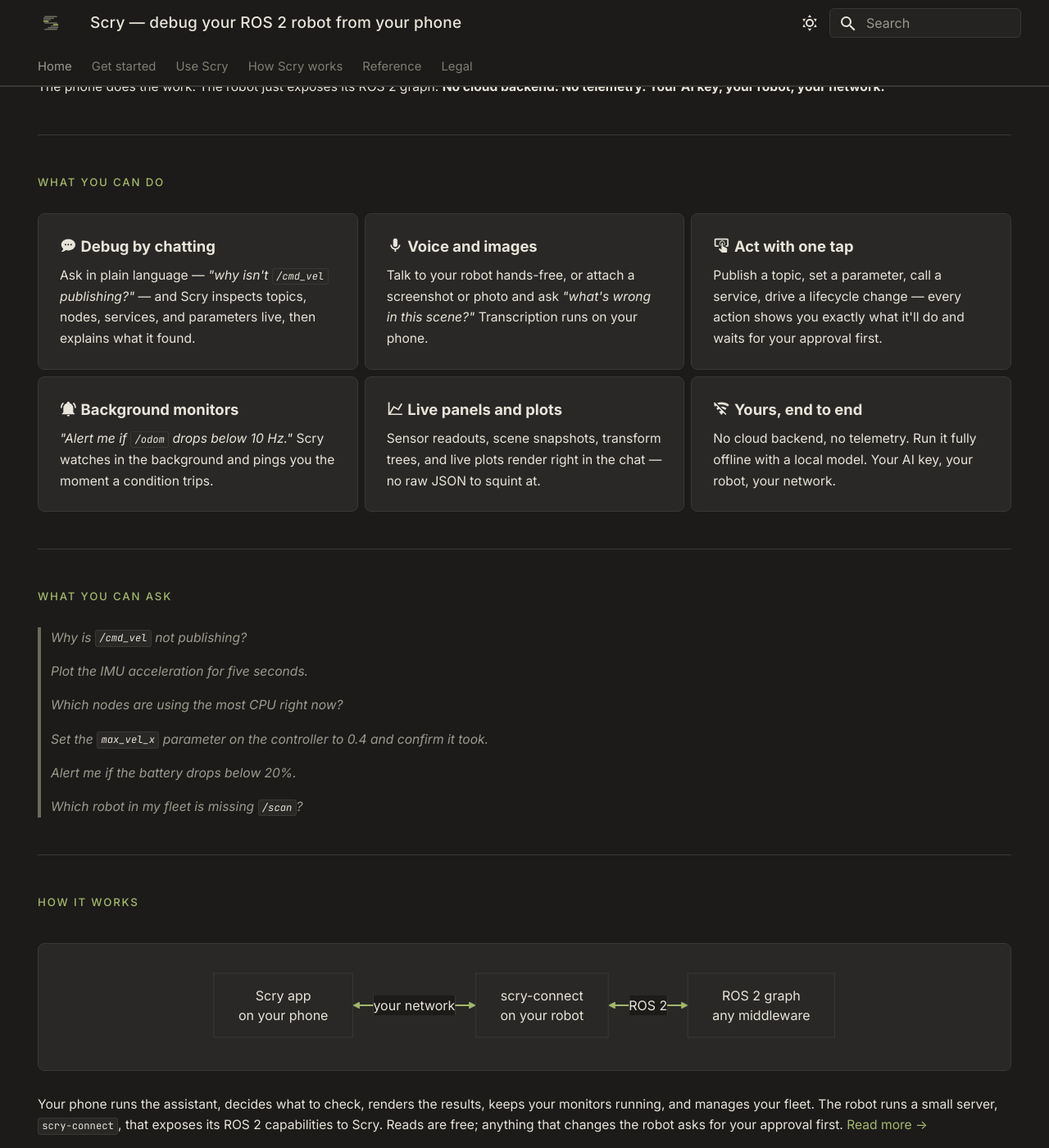
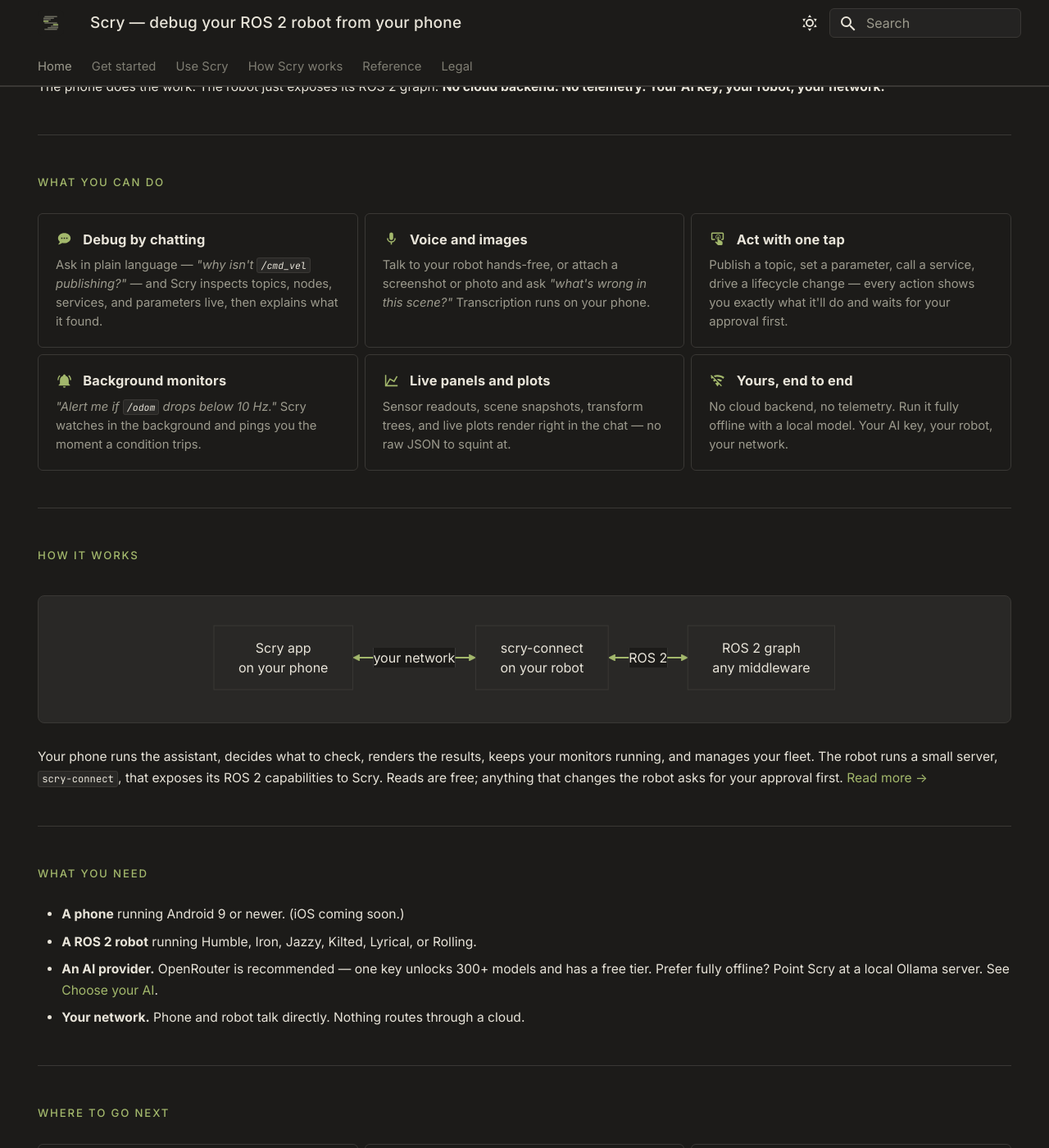
Before and after one commit to phaneron-robotics/scry, an MkDocs documentation site: the page built from docs/index.md, in a window 1280 px wide and 1400 px high, scrolled down 705 px. Shown: the whole window at 82% size. Built offline with MkDocs 1.6.1 and Material for MkDocs 9.7.7, drawn with Linux system fonts in a browser that asks for light colours.

Commit message:
docs: restyle home cards, move example prompts to First session (#9)
Tighter, more technical home feature cards; example prompts moved into the First session guide.

```diff
--- a/docs/index.md
+++ b/docs/index.md
@@ -70,22 +70,6 @@
     model. Your AI key, your robot, your network.
 
 </div>
-
----
-
-<span class="scry-eyebrow">What you can ask</span>
-
-> *Why is `/cmd_vel` not publishing?*
-
-> *Plot the IMU acceleration for five seconds.*
-
-> *Which nodes are using the most CPU right now?*
-
-> *Set the `max_vel_x` parameter on the controller to 0.4 and confirm it took.*
-
-> *Alert me if the battery drops below 20%.*
-
-> *Which robot in my fleet is missing `/scan`?*
 
 ---
 
--- a/docs/stylesheets/brand.css
+++ b/docs/stylesheets/brand.css
@@ -359,29 +359,57 @@
 }
 
 /* ── Grid cards (homepage) ───────────────────────────────── */
+.md-typeset .grid.cards > ul {
+  grid-gap: 0.7rem;
+  gap: 0.7rem;
+}
+
 .md-typeset .grid.cards > ul > li,
 .md-typeset .grid > .card {
-  background-color: var(--md-default-bg-color--light);
+  background-color: transparent;
   border: 1px solid var(--md-default-fg-color--lightest);
-  border-radius: 8px;
-  padding: 1.2rem 1.3rem;
-  transition: all 0.18s ease;
+  border-radius: 6px;
+  padding: 0.95rem 1.05rem;
+  transition: border-color 0.16s ease, background-color 0.16s ease;
   box-shadow: none;
 }
 
 .md-typeset .grid.cards > ul > li:hover,
 .md-typeset .grid > .card:hover {
   border-color: var(--md-accent-fg-color);
-  transform: translateY(-1px);
-  box-shadow: 0 4px 16px rgba(0, 0, 0, 0.22);
+  background-color: var(--md-default-bg-color--light);
+  transform: none;
+  box-shadow: none;
 }
 
+/* Title row (first paragraph; for feature cards it holds the icon) */
 .md-typeset .grid.cards > ul > li > p:first-child,
 .md-typeset .grid > .card > p:first-child {
-  font-weight: 500;
-  font-size: 0.92rem;
+  font-weight: 600;
+  font-size: 0.82rem;
+  letter-spacing: 0.01em;
   color: var(--md-default-fg-color);
-  margin-bottom: 0.4rem;
+  margin-bottom: 0.3rem;
+}
+
+/* Accent-tint the leading icon on feature cards, size it down */
+.md-typeset .grid.cards > ul > li > p:first-child .twemoji {
+  color: var(--md-accent-fg-color);
+  margin-right: 0.4rem;
+  vertical-align: -0.18em;
+}
+
+.md-typeset .grid.cards > ul > li > p:first-child .twemoji svg {
+  height: 1.05rem;
+  width: 1.05rem;
+}
+
+/* Body text: smaller, muted — reads like dense docs, not marketing */
+.md-typeset .grid.cards > ul > li > p,
+.md-typeset .grid > .card > p {
+  font-size: 0.74rem;
+  line-height: 1.55;
+  color: var(--md-default-fg-color--light);
 }
 
 .md-typeset .grid.cards > ul > li > hr {
@@ -390,6 +418,12 @@
 
 .md-typeset .grid.cards > ul > li > p:last-child {
   margin-bottom: 0;
+}
+
+/* The trailing link in nav cards reads as a quiet "go here" affordance */
+.md-typeset .grid.cards > ul > li > p:last-child > a {
+  font-size: 0.78rem;
+  font-weight: 500;
 }
 
 /* ── Footer ──────────────────────────────────────────────── */
```
Also changed, not shown: docs/get-started/first-session.md (+12 -0 lines).
